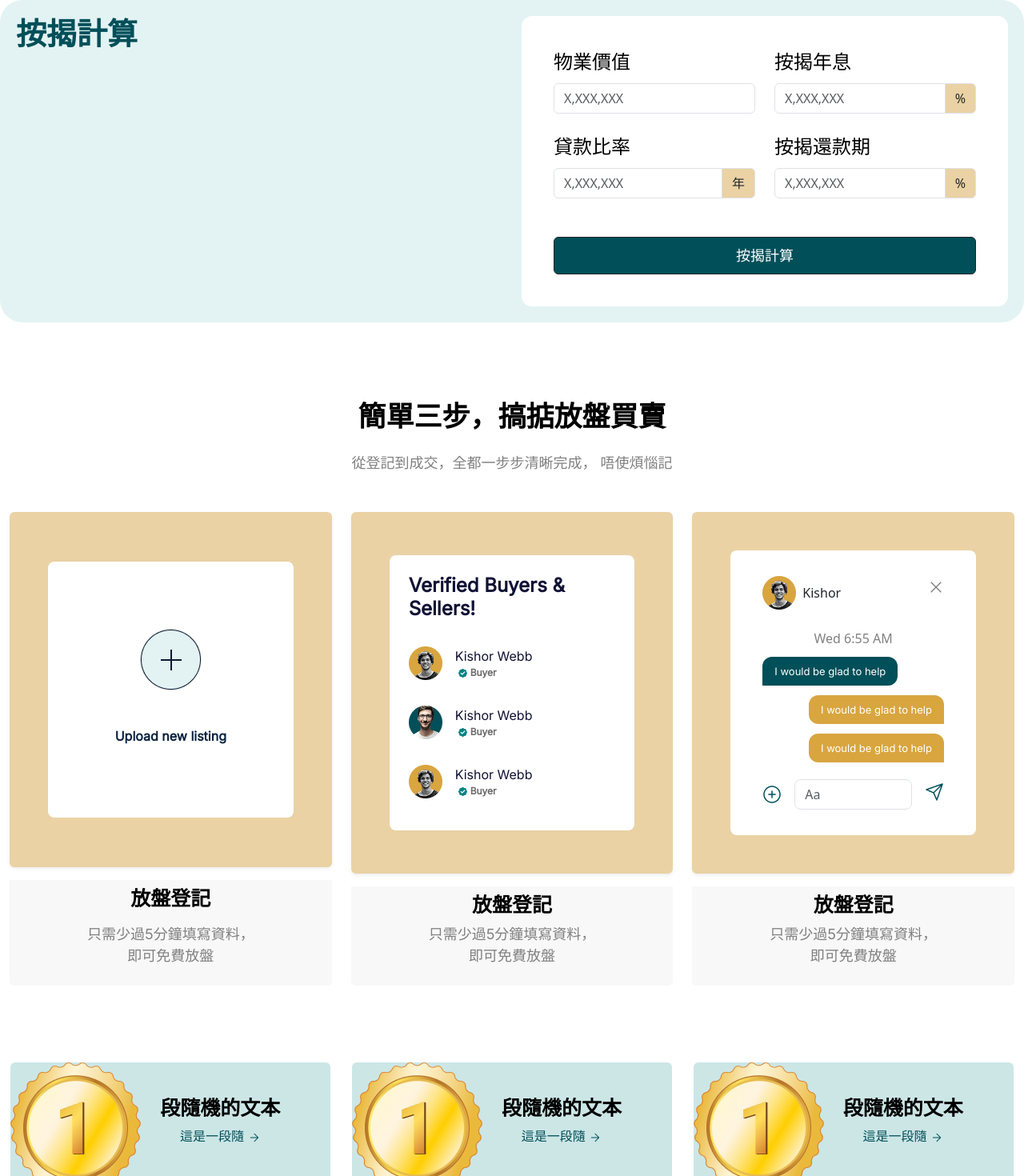
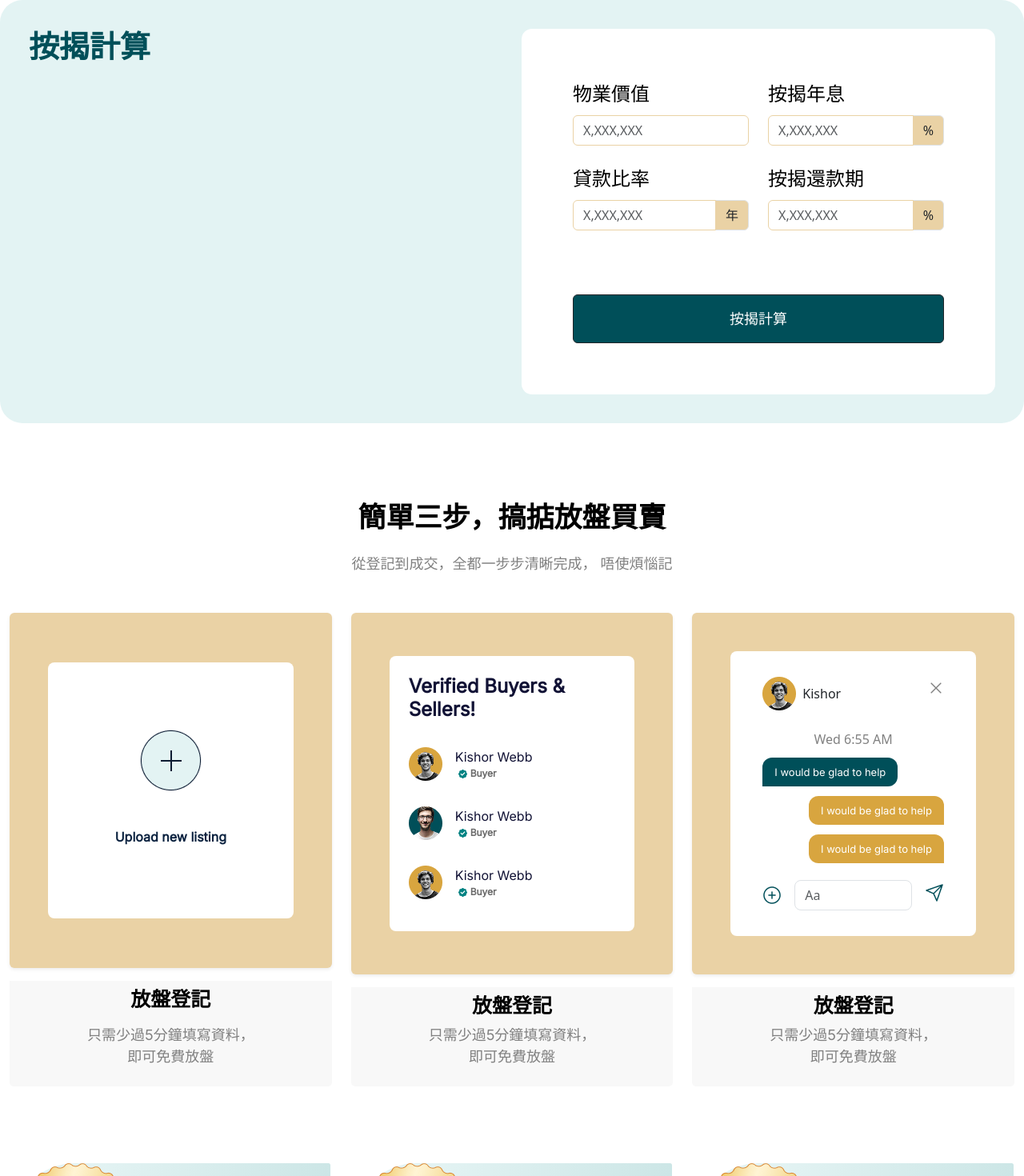
Before and after one commit to gillanihassan/directHome, a React (Vite) app: page /home in a window 1280 px wide. Shown: the part 5597-7067 px from the top of the page at 80% size. Built offline with nearby package versions, Linux system fonts and the light colour scheme.

Commit message:
final update

```diff
--- a/src/page/components/formCalculator/FormCalculator.jsx
+++ b/src/page/components/formCalculator/FormCalculator.jsx
@@ -7,7 +7,7 @@ const FormCalculator = () => {
       className={`container-xxl   mt-5 ${styles.mainDiv}`}
       style={{ backgroundColor: "" }}
     >
-      <Row>
+      <Row className="p-1 p-md-3">
         <Col md={6}>
           <h2 className={`${styles.mainHeading}`}>按揭計算</h2>
         </Col>
@@ -16,20 +16,28 @@ const FormCalculator = () => {
           className="d-flex justify-content-center align-items-center"
         >
           <div className={`  ${styles.formDiv}`}>
-            <Form className="p-4">
+            <Form className="p-1 p-md-5">
               <Row className="mb-4">
                 <Col>
                   <Form.Label className={`${styles.formLabel}`}>
                     物業價值
                   </Form.Label>
-                  <Form.Control type="text" placeholder="X,XXX,XXX" />
+                  <Form.Control
+                    type="text"
+                    placeholder="X,XXX,XXX"
+                    className={`${styles.formControl}`}
+                  />
                 </Col>
                 <Col>
                   <Form.Label className={`${styles.formLabel}`}>
                     按揭年息
                   </Form.Label>
                   <InputGroup>
-                    <Form.Control type="text" placeholder="X,XXX,XXX" />
+                    <Form.Control
+                      type="text"
+                      placeholder="X,XXX,XXX"
+                      className={`${styles.formControl}`}
+                    />
                     <InputGroup.Text className={`${styles.inputGroup}`}>
                       %
                     </InputGroup.Text>
@@ -43,7 +51,11 @@ const FormCalculator = () => {
                     貸款比率
                   </Form.Label>
                   <InputGroup>
-                    <Form.Control type="text" placeholder="X,XXX,XXX" />
+                    <Form.Control
+                      type="text"
+                      placeholder="X,XXX,XXX"
+                      className={`${styles.formControl}`}
+                    />
                     <InputGroup.Text className={`${styles.inputGroup}`}>
                       年
                     </InputGroup.Text>
@@ -54,7 +66,11 @@ const FormCalculator = () => {
                     按揭還款期
                   </Form.Label>
                   <InputGroup>
-                    <Form.Control type="text" placeholder="X,XXX,XXX" />
+                    <Form.Control
+                      type="text"
+                      placeholder="X,XXX,XXX"
+                      className={`${styles.formControl}`}
+                    />
                     <InputGroup.Text className={`${styles.inputGroup}`}>
                       %
                     </InputGroup.Text>
--- a/src/page/components/formCalculator/styles.module.css
+++ b/src/page/components/formCalculator/styles.module.css
@@ -1,47 +1,50 @@
-.mainDiv{
+.mainDiv {
   /* border: 2px solid red; */
-  background-color: #E3F3F3;
+  background-color: #e3f3f3;
   border-radius: 28px;
   padding: 20px;
 }
-.mainHeading{
-  color: #004F59;
+.mainHeading {
+  color: #004f59;
   font-family: "Inter";
   font-weight: 600;
   font-size: 38px;
 }
-.formDiv{
-  background-color: #FFFFFF;
+.formDiv {
+  background-color: #ffffff;
   border-radius: 13px;
   padding: 16px;
 }
-.formLabel{
+.formLabel {
   color: #000000;
   font-family: "Inter";
   font-weight: 400;
   font-size: 24px;
 }
-.inputGroup{
-  background-color: #EAD2A5;
+.inputGroup {
+  background-color: #ead2a5;
 }
-.customBtn{
-  background-color: #004F59;
-  padding: 9px 20px;
-  color: #FFFFFF;
+.formControl {
+  border: 1px solid #ead2a5;
+}
+.customBtn {
+  background-color: #004f59;
+  padding: 16px 20px;
+  color: #ffffff;
   font-family: "Inter";
   font-weight: 400;
   font-size: 18px;
-  margin-top: 2rem;
+  margin-top: 4rem;
 }
-.customBtn:hover{
-  background-color: #004F59;
-  color: #FFFFFF;
+.customBtn:hover {
+  background-color: #004f59;
+  color: #ffffff;
 }
 @media (max-width: 768px) {
-  .mainDiv{
+  .mainDiv {
     padding: 7px;
   }
-  .mainHeading{
+  .mainHeading {
     margin-bottom: 2rem;
     margin-top: 2rem;
     text-align: center;
--- a/src/page/components/medalSection/styles.module.css
+++ b/src/page/components/medalSection/styles.module.css
@@ -1,20 +1,25 @@
-.col{
-  /* border: 2px solid red; */
-  background-color: linear-gradient(to right,rgb(0, 255, 255), #00828233);
+.col {
+  background-color: linear-gradient(to right, rgb(0, 255, 255), #00828233);
 }
-.card{
+.card {
   width: 25rem;
-  background: linear-gradient(to right, #00828233 100%, #E3F3F3 10%);
+  background: linear-gradient(
+    90deg,
+    #e3f3f3 25.48%,
+    rgba(0, 130, 130, 0.2) 100%
+  );
   border: none;
+  border-top-left-radius: 12rem;
+  border-bottom-left-radius: 12rem;
 }
-.CardHeading{
+.CardHeading {
   color: #000000;
   font-family: "Inter";
   font-weight: 600;
   font-size: 25px;
 }
-.cardPara{
-  color: #004F59;
+.cardPara {
+  color: #004f59;
   font-family: "Inter";
   font-weight: 400;
   font-size: 16px;
--- a/src/page/components/overviewSection/OverviewSection.jsx
+++ b/src/page/components/overviewSection/OverviewSection.jsx
@@ -14,7 +14,7 @@ import imgTwo from "../../../assets/images/overviewSection/imgTwo.png";
 
 const OverviewSection = () => {
   return (
-    <div className={`container-xxl py-5 ${styles.mainDiv}`}>
+    <div className={`container-xxl py-5  ${styles.mainDiv}`}>
       <div className="text-center mb-5">
         <h2 className={`${styles.topHeading}`}>這是一段隨機的文本</h2>
         <p className={`mt-4 ${styles.topPara}`}>
@@ -23,7 +23,7 @@ const OverviewSection = () => {
       </div>
 
       {/* Cards Section */}
-      <Row className="mb-5">
+      <Row className="mb-5 gy-4">
         <Col md={6}>
           <Card className={`${styles.card}`}>
             <Card.Img src={imgOne} alt="image1" />
@@ -71,7 +71,7 @@ const OverviewSection = () => {
       </Row>
 
       {/* Subscription Box */}
-      <div className={`p-4 ${styles.bottomDiv}`}>
+      <div className={`p-4 p-md-5  ${styles.bottomDiv}`}>
         <Row className="align-items-center">
           <Col md={6}>
             <h4 className={`${styles.bottomHeading}`}>訂閱更新</h4>
--- a/src/page/components/productSection/styles.module.css
+++ b/src/page/components/productSection/styles.module.css
@@ -56,3 +56,8 @@
   background-color: #e0af54;
   color: #ffffff;
 }
+@media (max-width: 576px) {
+  .mainDiv {
+    margin-top: 0rem;
+  }
+}
--- a/src/page/components/threeStepGuide/ThreeStepGuide.jsx
+++ b/src/page/components/threeStepGuide/ThreeStepGuide.jsx
@@ -30,7 +30,7 @@ const ThreeStepFlow = () => {
         <Col sm={12} md={6} lg={4}>
           <Card className={`border-0 h-100`}>
             <Card.Body
-              className={`shadow-sm rounded-2 py-5 px-5 d-flex justify-content-center align-items-center ${styles.cardOne}`}
+              className={`shadow-sm rounded-2 py-5 px-3 px-md-5 d-flex justify-content-center align-items-center ${styles.cardOne}`}
             >
               <div
                 className={`d-flex flex-column justify-content-center align-items-center shadow-md w-100 ${styles.cardDiv}`}
@@ -56,7 +56,7 @@ const ThreeStepFlow = () => {
         <Col sm={12} md={6} lg={4}>
           <Card className={`border-0 h-100`}>
             <Card.Body
-              className={`shadow-sm rounded-2 py-5 px-5 d-flex justify-content-center align-items-center ${styles.cardTwo}`}
+              className={`shadow-sm rounded-2 py-5 px-3 px-md-5 d-flex justify-content-center align-items-center ${styles.cardTwo}`}
             >
               <div
                 className={`d-flex flex-column justify-content-start align-items-start p-4  shadow-md  ${styles.cardDiv}`}
@@ -124,7 +124,7 @@ const ThreeStepFlow = () => {
         <Col sm={12} md={6} lg={4}>
           <Card className={`border-0 h-100`}>
             <Card.Body
-              className={`shadow-sm rounded-2 py-5 px-5 d-flex justify-content-center align-items-center ${styles.cardOne}`}
+              className={`shadow-sm rounded-2 py-5 px-3 px-md-5 d-flex justify-content-center align-items-center ${styles.cardOne}`}
             >
               <div
                 className={`d-flex flex-column justify-content-start align-items-start p-4  shadow-md  ${styles.cardDiv}`}
```
Also changed, not shown: src/page/components/footerSection/FooterSection.jsx (+8 -17 lines), src/page/components/marketIndex/MarketIndex.jsx (+21 -3 lines), src/page/components/medalSection/MedalSection .jsx (+0 -43 lines).
